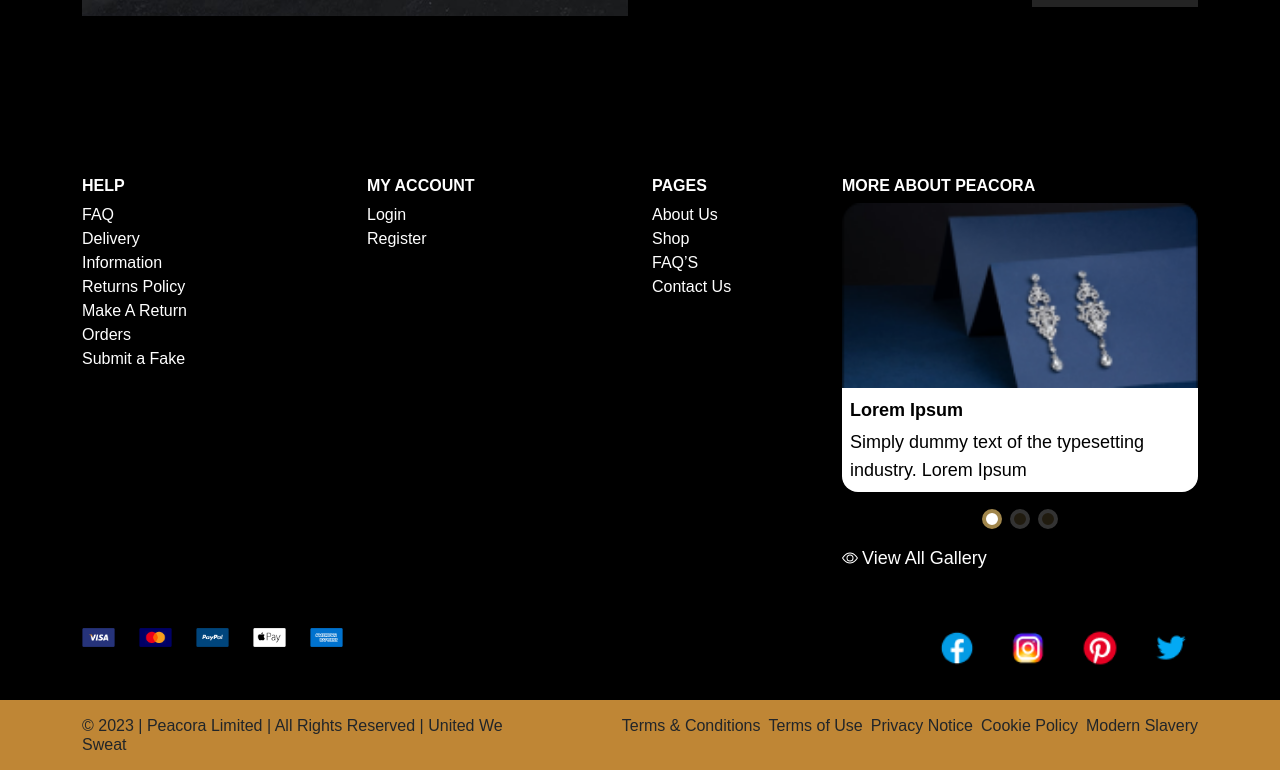
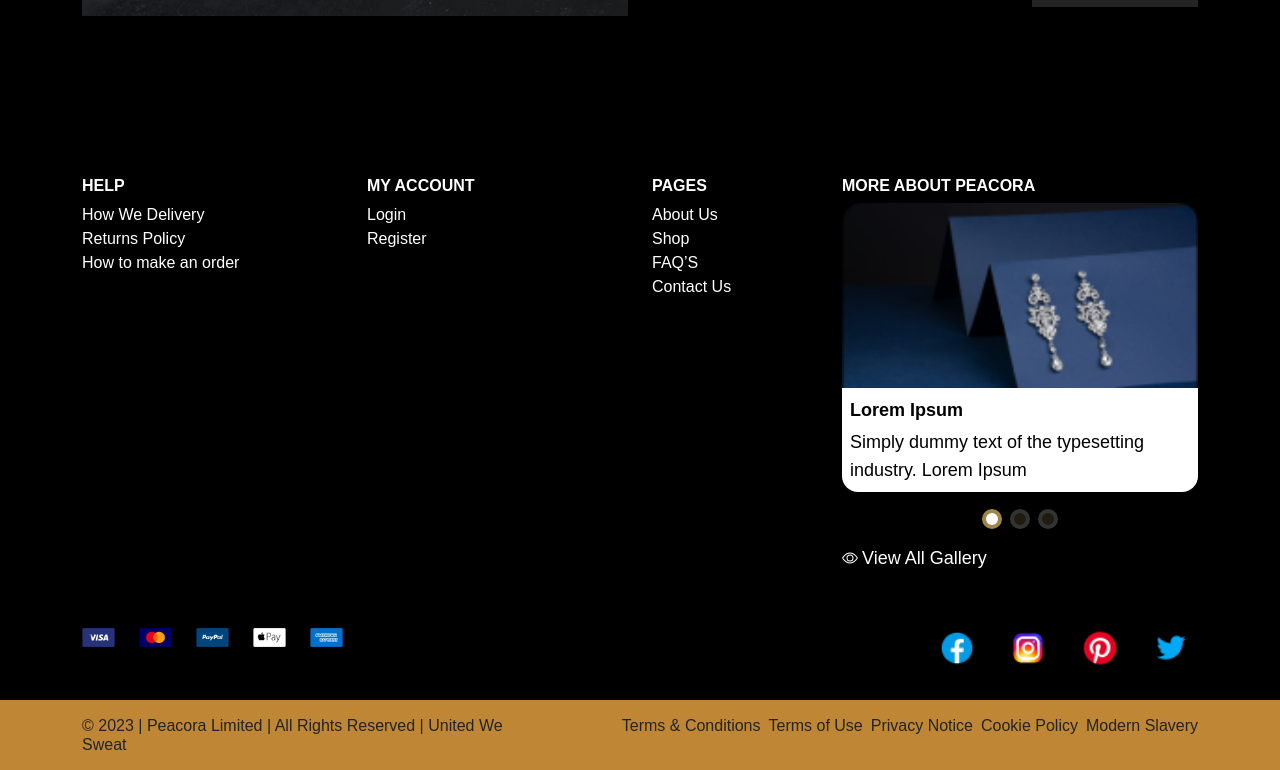
Before and after one commit to JawwadRaf98/jewellry_website, a React (Create React App) app: page / in a window 1280 px wide. Shown: the part 2938-3708 px from the top of the page. Built offline with nearby package versions, Linux system fonts and the light colour scheme.

Commit message:
Worked on inner pages

```diff
--- a/src/App.js
+++ b/src/App.js
@@ -10,6 +10,9 @@ import FAQ from "./Components/FAQ";
 import ItemsBuy from "./Components/ItemsBuy";
 import Cart from "./Components/Cart";
 import Login from "./Components/Login";
+import ReturnPolicy from "./Components/ReturnPolicy";
+import OrderInformation from "./Components/OrderInformation";
+import Delievery from "./Components/Delievery";
 
 function App() {
   return (
@@ -23,6 +26,11 @@ function App() {
         <Route path="/FAQ" element={<FAQ />} />
         <Route path="/ShopCategory" element={<ItemsBuy />} />
         <Route path="/Login" element={<Login />} />
+        <Route path="/delivery" element={<Delievery/>} />
+        <Route path="/return_policy" element={<ReturnPolicy />} />
+        <Route path="/oders_information" element={<OrderInformation />} />
+
+
         <Route path="/Cart" element={<Cart />} />
         {/* <Route path="/ExportersCategory" element={<Exporters />} /> */}
         {/* <Route path="/Exporters" element={<ExportersMain />} /> */}
--- /dev/null
+++ b/src/Components/Delievery.jsx
@@ -0,0 +1,89 @@
+import React from 'react'
+import MainVideo from './Home/components/MainVideo'
+import { Col, Container, Image, Row } from "react-bootstrap";
+import useFetch from '../customHooks/useFetch';
+import FaqSkeleton from '../website/skeleton/FaqSkeleton';
+
+export default function Delievery() {
+
+  const {data: pageData, loading, error} = useFetch('getInnerPage/delivery')
+
+
+  if(loading) return <>
+  <div className='innerPage'>
+    <MainVideo />
+  </div>
+  <FaqSkeleton />
+  </>
+
+let {data} = pageData
+
+let heading  = data.heading === undefined ? "Delivery" : data.heading ;
+
+  return (
+    <>
+    <div className='innerPage'>
+    <MainVideo />
+    <Container fluid className="bg">
+      <div className="aboutContent">
+        <Container>
+          <Row className="align-items-center py-28">
+            <Col lg="12">
+              <div className="p-3 webkit text-white">
+
+                <h3 className="text-3xl">{heading}</h3>
+                <p className="text-lg" style={{ color: "#C7C7C7" }}>
+                  Welcome to LAVISA, where we believe that everyone deserves to
+                  look and feel their best.
+                </p>
+              </div>
+            </Col>
+          </Row>
+        </Container>
+      </div>
+    </Container>
+    <Container>
+      <Row className="py-5">
+        <Col lg="8" >
+          <div className="p-3" >
+            <h2 className="text-3xl text-white font-semibold">{}</h2>
+            <p className="text-sm text-white py-3">
+              Welcome to LAVISA, where we believe that everyone deserves to look
+              and feel their best. We are a prestigious jewelry brand recognized
+              around the world and are passionate about encouraging people to
+              develop their own sense of style and express themselves through
+              our stunning high-end jewelry collection.
+              <br />
+              <br />
+              At LAVISA, we believe that fashion should be accessible to
+              everyone, no matter what your personal style preferences,
+              financial status, or gender. We are offering a wide range of
+              unisex jewelry options that are unique, stylish, and unmatched in
+              terms of both price and quality.
+              <br />
+              <br />
+              We want you to feel stunning, attractive, and unstoppable in
+              everything you wear. Our crystal and non-crystal jewelry selection
+              is designed to help you shine and stand out from the crowd,
+              whether dressing up for a formal or special occasion or adding
+              some extra sparkle to your everyday wear.
+              <br />
+              <br />
+              At LAVISA, we are committed to encouraging our customers to
+              develop their own sense of style since we think that fashion is
+              about self-expression. We invite you to explore our collection, we
+              bring you a wide range of spectacular necklaces, stylish earrings,
+              exquisite rings, attractive bracelets, and much more. Don’t be
+              late, discover the perfect piece of fashionable jewelry that
+              enhances your sense of self-assurance and beauty.
+              <br />
+            </p>
+          </div>
+        </Col>
+
+      </Row>
+    </Container>
+    </div>
+    </>
+  )
+}
--- a/src/Components/Footer/components/Footer.js
+++ b/src/Components/Footer/components/Footer.js
@@ -7,6 +7,8 @@ import "swiper/css/navigation";
 import "swiper/css/pagination";
 import "swiper/css/scrollbar";
 import { BsEye } from "react-icons/bs";
+import { Link } from "react-router-dom";
+
 const Footer = () => {
   return (
     <Container
@@ -31,40 +33,21 @@ const Footer = () => {
             <Col sm="6" md="3" lg="3" xl="3" className="mx-auto mb-4">
               <h6 className="text-uppercase fw-bold mb-2">HELP</h6>
               <p>
-                <a href="#!" className="text-reset">
-                  FAQ
-                </a>
+              <Link to="delivery">How We Delivery</Link>
+              </p>
+
+              <p>
+              <Link to="return_policy">
+                  Returns Policy
+              </Link>
               </p>
               <p>
-                <a href="#!" className="text-reset">
-                  Delivery
-                </a>
+              <Link to="oders_information">
+                  How to make an order
+               </Link>
               </p>
-              <p>
-                <a href="#!" className="text-reset">
-                  Information
-                </a>
-              </p>
-              <p>
-                <a href="#!" className="text-reset">
-                  Returns Policy
-                </a>
-              </p>
-              <p>
-                <a href="#!" className="text-reset">
-                  Make A Return
-                </a>
-              </p>
-              <p>
-                <a href="#!" className="text-reset">
-                  Orders
-                </a>
-              </p>
-              <p>
-                <a href="#!" className="text-reset">
-                  Submit a Fake
-                </a>
-              </p>
+
+
             </Col>
 
             <Col sm="6" md="3" lg="3" xl="3" className="mx-auto mb-4">
--- /dev/null
+++ b/src/Components/OrderInformation.jsx
@@ -0,0 +1,7 @@
+import React from 'react'
+
+export default function OrderInformation() {
+  return (
+    <div>OrderInformation</div>
+  )
+}
--- /dev/null
+++ b/src/Components/ReturnPolicy.jsx
@@ -0,0 +1,9 @@
+import React from 'react'
+import { Col, Container, Image, Row } from "react-bootstrap";
+
+
+export default function ReturnPolicy() {
+  return (
+    <div>ReturnPolicy</div>
+  )
+}
--- a/src/index.css
+++ b/src/index.css
@@ -31,6 +31,11 @@ code {
 } */
 #myVideo {
   width: 100%;
+
+}
+.innerPage #myVideo {
+  height: 355px;
+  object-fit: cover;
 
 }
 #aboutVideo {
```
